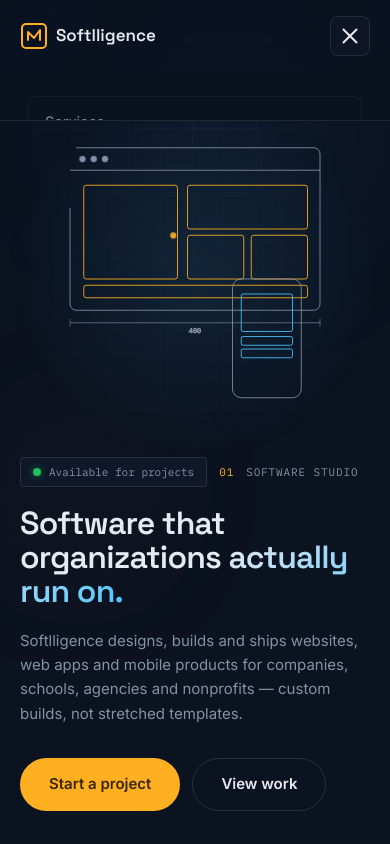
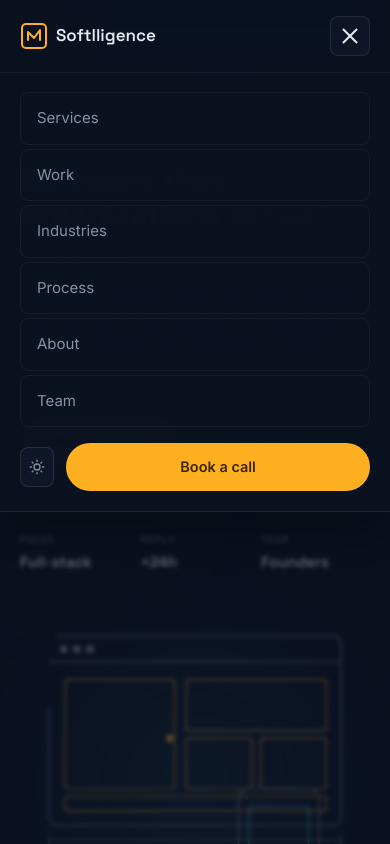
Before and after one commit to hossaintaufiq/Softlligence, a Next.js app in the folder frontend/: page / in a window 390 px wide. Both pictures are taken after a click on the button 350 px from the left and 36 px from the top of the page. Shown: the top 844 px of the page. Built offline with nearby package versions, Linux system fonts and the light colour scheme.

Commit message:
v.1 done

```diff
--- a/frontend/src/app/globals.css
+++ b/frontend/src/app/globals.css
@@ -709,6 +709,25 @@
   box-shadow: 0 8px 28px rgb(12 18 32 / 0.06);
 }
 
+html.light .mobile-nav-panel {
+  background-color: rgb(246 247 250 / 0.98);
+  border-color: rgb(12 18 32 / 0.1);
+}
+
+html.light .mobile-nav-panel .nav-link {
+  border-color: rgb(12 18 32 / 0.08);
+}
+
+html.light .mobile-nav-panel .nav-link:hover {
+  background-color: rgb(255 255 255 / 0.9);
+  border-color: rgb(12 18 32 / 0.14);
+}
+
+html.light .mobile-nav-panel .nav-link--active {
+  background-color: #ffffff;
+  border-color: color-mix(in srgb, var(--theme-accent) 40%, transparent);
+}
+
 html.light .team-card {
   background-color: #ffffff;
   border-color: rgb(12 18 32 / 0.1);
--- a/frontend/src/components/FinalCTA.tsx
+++ b/frontend/src/components/FinalCTA.tsx
@@ -6,14 +6,14 @@
   return (
     <section className="section-perf relative overflow-hidden bg-panel py-16 md:py-[90px]">
       <div className="pointer-events-none absolute inset-0 bg-linear-to-r from-accent/5 via-transparent to-accent-2/5" aria-hidden="true" />
-      <Container className="relative flex flex-wrap items-center justify-between gap-6 max-[720px]:flex-col max-[720px]:items-start">
+      <Container className="relative flex flex-wrap items-center justify-between gap-6 max-[720px]:flex-col max-[720px]:items-stretch">
         <Reveal>
           <h2 className="max-w-[600px] font-display text-[clamp(24px,3.2vw,38px)] font-semibold tracking-tight">
             Let&apos;s build something your organization can rely on.
           </h2>
         </Reveal>
-        <Reveal delay={120}>
-          <Button href="/contact" size="lg">
+        <Reveal delay={120} className="max-[720px]:w-full">
+          <Button href="/contact" size="lg" className="max-[720px]:w-full">
             Book a call
           </Button>
         </Reveal>
--- a/frontend/src/components/Footer.tsx
+++ b/frontend/src/components/Footer.tsx
@@ -27,8 +27,8 @@
   return (
     <footer className="border-t border-white/8 bg-elevated pt-16 pb-8">
       <Container>
-        <div className="grid gap-10 border-b border-white/8 pb-12 max-[720px]:grid-cols-1 max-[980px]:grid-cols-2 min-[981px]:grid-cols-[1.5fr_1fr_1fr_1fr]">
-          <div className="max-[980px]:col-span-2 min-[981px]:col-span-1">
+        <div className="grid gap-10 border-b border-white/8 pb-12 max-[640px]:grid-cols-1 max-[980px]:grid-cols-2 min-[981px]:grid-cols-[1.5fr_1fr_1fr_1fr]">
+          <div className="max-[640px]:col-span-1 max-[980px]:col-span-2 min-[981px]:col-span-1">
             <Link href="/" className="inline-flex items-center gap-2.5 font-display text-lg font-semibold">
               <span className="flex text-accent" aria-hidden="true">
                 <BrandLogo />
--- a/frontend/src/components/Hero.tsx
+++ b/frontend/src/components/Hero.tsx
@@ -35,10 +35,10 @@
 
 export function Hero() {
   return (
-    <section className="relative overflow-hidden pt-14 pb-12 md:pt-[88px] md:pb-16">
+    <section className="relative overflow-hidden pt-10 pb-10 sm:pt-14 sm:pb-12 md:pt-[88px] md:pb-16">
       <div className="hero-grid pointer-events-none absolute inset-0" aria-hidden="true" />
       <Container className="relative grid items-center gap-10 md:gap-14 max-[980px]:grid-cols-1 min-[981px]:grid-cols-[1.1fr_0.9fr]">
-        <div className="max-[980px]:order-2">
+        <div className="max-[980px]:order-1">
           <p className="hero-in hero-in--1 mb-5 flex flex-wrap items-center gap-3 font-mono text-[11px] tracking-[0.08em] text-text-dim uppercase sm:text-[12px]">
             <span className="inline-flex items-center gap-2 rounded border border-white/10 bg-panel/70 px-3 py-1.5 normal-case tracking-normal">
               <span className="status-dot" aria-hidden="true" />
@@ -67,24 +67,24 @@
             </Button>
           </div>
 
-          <dl className="hero-in hero-in--5 grid grid-cols-3 gap-4 border-t border-white/9 pt-6 sm:max-w-[460px]">
+          <dl className="hero-in hero-in--5 grid grid-cols-3 gap-3 border-t border-white/9 pt-6 sm:max-w-[460px] sm:gap-4">
             <div>
               <dt className="font-mono text-[10px] tracking-[0.1em] text-text-dim uppercase">Focus</dt>
-              <dd className="m-0 mt-1 font-display text-lg font-semibold text-text sm:text-xl">Full-stack</dd>
+              <dd className="m-0 mt-1 font-display text-[15px] font-semibold text-text sm:text-xl">Full-stack</dd>
             </div>
             <div>
               <dt className="font-mono text-[10px] tracking-[0.1em] text-text-dim uppercase">Reply</dt>
-              <dd className="m-0 mt-1 font-display text-lg font-semibold text-text sm:text-xl">&lt;24h</dd>
+              <dd className="m-0 mt-1 font-display text-[15px] font-semibold text-text sm:text-xl">&lt;24h</dd>
             </div>
             <div>
               <dt className="font-mono text-[10px] tracking-[0.1em] text-text-dim uppercase">Team</dt>
-              <dd className="m-0 mt-1 font-display text-lg font-semibold text-text sm:text-xl">Founders</dd>
+              <dd className="m-0 mt-1 font-display text-[15px] font-semibold text-text sm:text-xl">Founders</dd>
             </div>
           </dl>
         </div>
 
         <div
-          className="blueprint-wrap hero-in hero-in--3 relative max-[980px]:order-1 max-[980px]:mx-auto max-[980px]:max-w-[360px] sm:max-w-[420px]"
+          className="blueprint-wrap hero-in hero-in--3 relative w-full max-[980px]:order-2 max-[980px]:mx-auto max-[980px]:max-w-[360px] sm:max-w-[420px]"
           aria-hidden="true"
         >
           <Blueprint />
--- a/frontend/src/components/Nav.tsx
+++ b/frontend/src/components/Nav.tsx
@@ -1,6 +1,6 @@
 "use client";
 
-import { useEffect, useState } from "react";
+import { useEffect, useId, useRef, useState } from "react";
 import Link from "next/link";
 import { usePathname } from "next/navigation";
 import { BrandLogo } from "@/components/BrandLogo";
@@ -10,10 +10,14 @@
 import { navLinks } from "@/lib/navigation";
 import { cn } from "@/lib/utils";
 
+const MOBILE_BREAKPOINT = 721;
+
 export function Nav() {
   const [isOpen, setIsOpen] = useState(false);
   const [scrolled, setScrolled] = useState(false);
   const pathname = usePathname();
+  const menuId = useId();
+  const toggleRef = useRef<HTMLButtonElement>(null);
 
   useEffect(() => {
     const onScroll = () => setScrolled(window.scrollY > 16);
@@ -27,82 +31,115 @@
   }, [pathname]);
 
   useEffect(() => {
-    document.body.style.overflow = isOpen ? "hidden" : "";
+    const onResize = () => {
+      if (window.innerWidth >= MOBILE_BREAKPOINT) {
+        setIsOpen(false);
+      }
+    };
+    window.addEventListener("resize", onResize);
+    return () => window.removeEventListener("resize", onResize);
+  }, []);
+
+  useEffect(() => {
+    if (!isOpen) return;
+
+    const onKeyDown = (event: KeyboardEvent) => {
+      if (event.key === "Escape") {
+        setIsOpen(false);
+        toggleRef.current?.focus();
+      }
+    };
+
+    document.addEventListener("keydown", onKeyDown);
+    return () => document.removeEventListener("keydown", onKeyDown);
+  }, [isOpen]);
+
+  useEffect(() => {
+    if (!isOpen) return;
+
+    const body = document.body;
+    const y = window.scrollY;
+    body.style.overflow = "hidden";
+    body.style.position = "fixed";
+    body.style.top = `-${y}px`;
+    body.style.left = "0";
+    body.style.right = "0";
+    body.style.width = "100%";
+
     return () => {
-      document.body.style.overflow = "";
+      body.style.overflow = "";
+      body.style.position = "";
+      body.style.top = "";
+      body.style.left = "";
+      body.style.right = "";
+      body.style.width = "";
+      window.scrollTo(0, y);
     };
   }, [isOpen]);
 
   const closeMenu = () => setIsOpen(false);
 
+  const toggleMenu = () => {
+    setIsOpen((prev) => !prev);
+  };
+
   return (
-    <header
+    <header className="sticky top-0 z-[100]">
+      {/* Blur lives on the bar only so the fixed mobile panel is not trapped */}
+      <div
         className={cn(
-        "site-header sticky top-0 z-[100] border-b transition-all duration-300",
+          "site-header relative z-[110] border-b transition-all duration-300",
           scrolled
             ? "site-header--scrolled border-white/10 bg-ink/90 shadow-[0_8px_32px_rgba(0,0,0,0.18)] backdrop-blur-xl"
             : "border-white/5 bg-ink/72 backdrop-blur-[14px]",
         )}
       >
-      <Container className="flex h-[72px] items-center justify-between">
+        <Container className="flex h-[72px] items-center justify-between gap-3">
           <Link
             href="/"
-          className="flex items-center gap-2 font-display text-[17px] font-semibold min-[721px]:text-[19px]"
+            onClick={closeMenu}
+            className="flex min-w-0 shrink items-center gap-2 font-display text-[17px] font-semibold min-[721px]:text-[19px]"
           >
-          <span className="flex text-accent transition-transform duration-300 hover:scale-105" aria-hidden="true">
+            <span className="flex shrink-0 text-accent transition-transform duration-300 hover:scale-105" aria-hidden="true">
               <BrandLogo />
             </span>
-          <span className="max-[480px]:hidden">Softlligence Technologies</span>
+            <span className="truncate max-[480px]:hidden">Softlligence Technologies</span>
             <span className="hidden max-[480px]:inline">Softlligence</span>
           </Link>
 
           <nav
-          id="primary-nav"
             aria-label="Primary"
-          className={cn(
-            "max-[720px]:fixed max-[720px]:top-[72px] max-[720px]:right-0 max-[720px]:left-0 max-[720px]:bottom-0 max-[720px]:flex max-[720px]:flex-col max-[720px]:gap-1 max-[720px]:overflow-y-auto max-[720px]:border-b max-[720px]:border-white/9 max-[720px]:bg-ink/98 max-[720px]:px-7 max-[720px]:py-6 max-[720px]:backdrop-blur-xl max-[720px]:transition-all max-[720px]:duration-300",
-            "min-[721px]:flex min-[721px]:items-center min-[721px]:gap-[28px]",
-            isOpen
-              ? "max-[720px]:pointer-events-auto max-[720px]:translate-y-0 max-[720px]:opacity-100"
-              : "max-[720px]:pointer-events-none max-[720px]:-translate-y-3 max-[720px]:opacity-0",
-          )}
+            className="hidden items-center gap-[28px] min-[721px]:flex"
           >
-          {navLinks.map((link, i) => {
+            {navLinks.map((link) => {
               const isActive = pathname === link.href;
               return (
                 <Link
                   key={link.href}
                   href={link.href}
-                onClick={closeMenu}
-                style={{ transitionDelay: isOpen ? `${i * 40}ms` : "0ms" }}
                   className={cn(
-                  "nav-link text-[14.5px] text-text-dim hover:text-text max-[720px]:rounded-lg max-[720px]:border max-[720px]:border-white/5 max-[720px]:px-4 max-[720px]:py-3.5 max-[720px]:transition-all",
-                  isActive && "nav-link--active text-text max-[720px]:border-accent/30 max-[720px]:bg-panel",
+                    "nav-link text-[14.5px] text-text-dim hover:text-text",
+                    isActive && "nav-link--active text-text",
                   )}
                 >
                   {link.label}
                 </Link>
               );
             })}
-          <div className="mt-3 flex items-center gap-3 min-[721px]:hidden">
-            <ThemeToggle />
-            <Button href="/contact" block>
-              Book a call
-            </Button>
-          </div>
           </nav>
 
-        <div className="flex items-center gap-2.5">
+          <div className="flex shrink-0 items-center gap-2.5">
             <ThemeToggle className="max-[720px]:hidden" />
             <Button href="/contact" className="max-[720px]:hidden">
               Book a call
             </Button>
             <button
+              ref={toggleRef}
               type="button"
-            aria-label="Toggle menu"
+              aria-label={isOpen ? "Close menu" : "Open menu"}
               aria-expanded={isOpen}
-            aria-controls="primary-nav"
-            onClick={() => setIsOpen((prev) => !prev)}
+              aria-controls={menuId}
+              onClick={toggleMenu}
               className="relative hidden h-10 w-10 cursor-pointer items-center justify-center rounded-lg border border-white/9 bg-panel/50 max-[720px]:flex"
             >
               <span
@@ -126,6 +163,58 @@
             </button>
           </div>
         </Container>
+      </div>
+
+      {/* Backdrop — outside blurred bar so fixed positioning works */}
+      <button
+        type="button"
+        aria-label="Close menu"
+        tabIndex={isOpen ? 0 : -1}
+        onClick={closeMenu}
+        className={cn(
+          "fixed inset-0 z-[105] bg-ink/60 backdrop-blur-[2px] transition-opacity duration-300 max-[720px]:block min-[721px]:hidden",
+          isOpen ? "pointer-events-auto opacity-100" : "pointer-events-none opacity-0",
+        )}
+      />
+
+      {/* Mobile panel */}
+      <nav
+        id={menuId}
+        aria-label="Mobile"
+        aria-hidden={!isOpen}
+        inert={!isOpen ? true : undefined}
+        className={cn(
+          "mobile-nav-panel fixed top-[72px] right-0 left-0 z-[106] flex max-h-[calc(100dvh-72px)] flex-col gap-1 overflow-y-auto overscroll-contain border-b border-white/9 bg-ink/98 px-5 pt-5 pb-[max(1.25rem,env(safe-area-inset-bottom))] shadow-[0_24px_48px_rgba(0,0,0,0.35)] transition-[opacity,transform,visibility] duration-300 max-[720px]:flex min-[721px]:hidden sm:px-7",
+          isOpen
+            ? "visible translate-y-0 opacity-100"
+            : "invisible pointer-events-none -translate-y-3 opacity-0",
+        )}
+      >
+        {navLinks.map((link, i) => {
+          const isActive = pathname === link.href;
+          return (
+            <Link
+              key={link.href}
+              href={link.href}
+              onClick={closeMenu}
+              tabIndex={isOpen ? 0 : -1}
+              style={{ transitionDelay: isOpen ? `${i * 40}ms` : "0ms" }}
+              className={cn(
+                "nav-link rounded-lg border border-white/5 px-4 py-3.5 text-[15px] text-text-dim transition-all hover:border-white/12 hover:bg-panel/60 hover:text-text",
+                isActive && "nav-link--active border-accent/30 bg-panel text-text",
+              )}
+            >
+              {link.label}
+            </Link>
+          );
+        })}
+        <div className="mt-3 flex items-center gap-3">
+          <ThemeToggle />
+          <Button href="/contact" block onClick={closeMenu}>
+            Book a call
+          </Button>
+        </div>
+      </nav>
     </header>
   );
 }
--- a/frontend/src/components/ui/Button.tsx
+++ b/frontend/src/components/ui/Button.tsx
@@ -10,6 +10,7 @@
   size?: ButtonSize;
   block?: boolean;
   className?: string;
+  onClick?: () => void;
   children: React.ReactNode;
 }
 
@@ -32,6 +33,7 @@
   block = false,
   className,
   href,
+  onClick,
   children,
 }: ButtonProps) {
   const classes = cn(
@@ -44,14 +46,14 @@
 
   if (href.startsWith("/") || href.startsWith("#")) {
     return (
-      <Link href={href} className={classes}>
+      <Link href={href} className={classes} onClick={onClick}>
         {children}
       </Link>
     );
   }
 
   return (
-    <a href={href} className={classes}>
+    <a href={href} className={classes} onClick={onClick}>
       {children}
     </a>
   );
```
Lines whose indentation alone changed are shown as unchanged.
